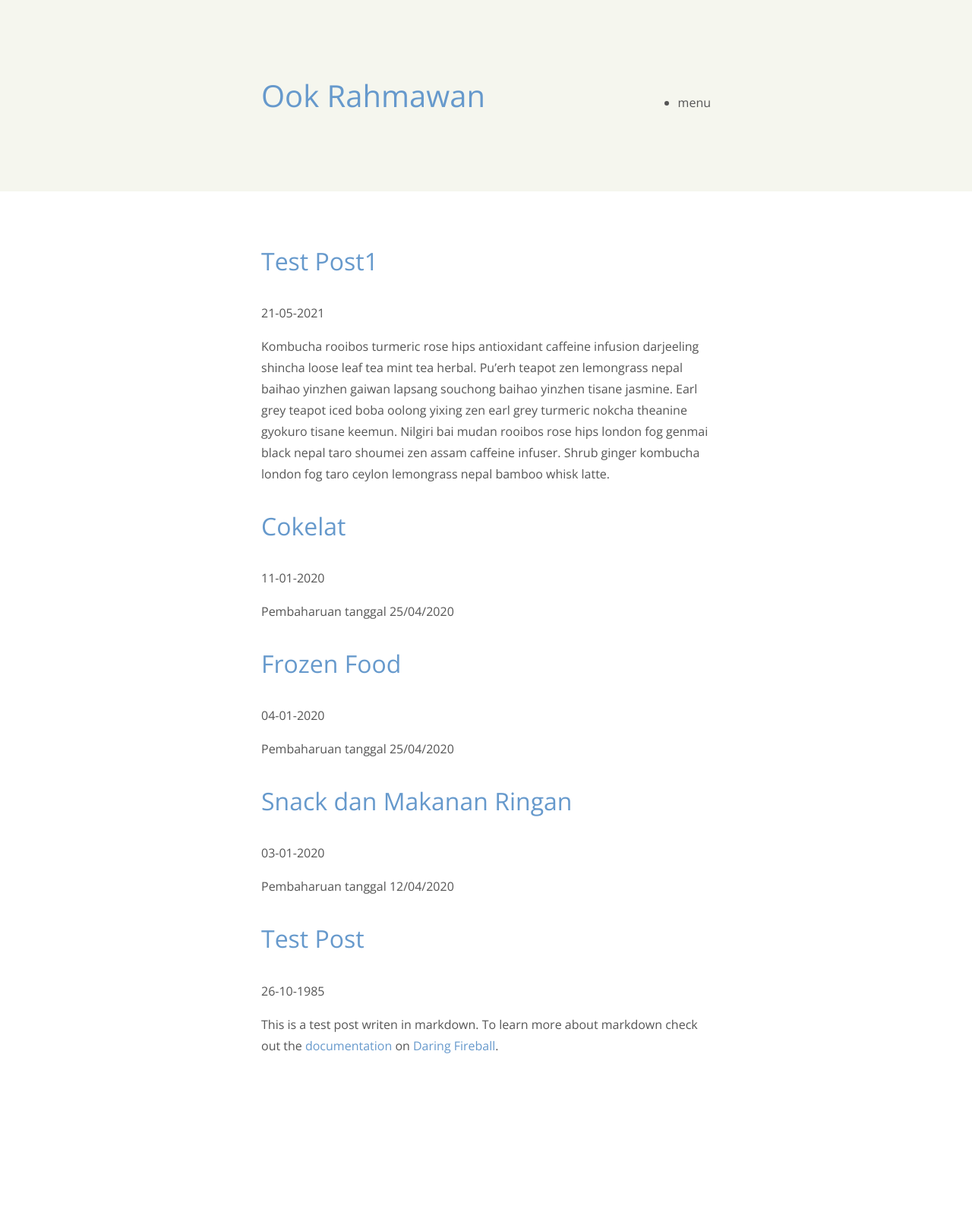
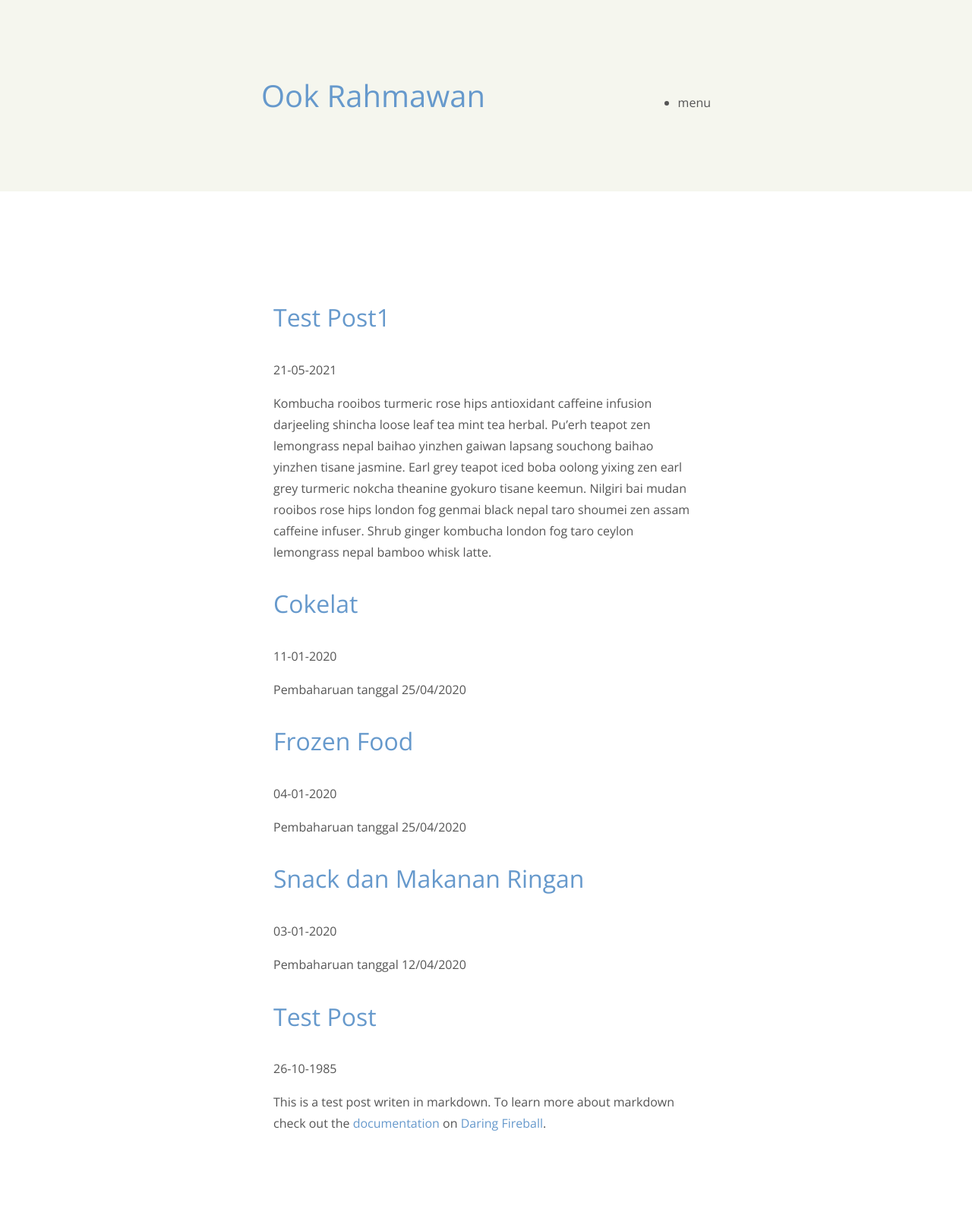
Before and after one commit to krhmwn/krhmwn, a Jekyll site: the page built from index.html, in a window 1280 px wide. Shown: the whole page at 76% size. Built offline with Jekyll 4.4.1, drawn with Linux system fonts in a browser that asks for light colours; nearby versions of some CDN libraries; library files that are not in the unit come from our copies; before the commit the page ends 1455 px from its top, so only the background shows below that.

Commit message:
update v.1.0.16

```diff
--- a/assets/css/main.css
+++ b/assets/css/main.css
@@ -174,8 +174,12 @@
 }
 
 header {
-padding:4rem 0;
+padding:4rem 1rem;
 background:#f5f6ee
+}
+
+section {
+padding:3rem 1rem;
 }
 
 @media all and (min-width: 40rem) {
```
